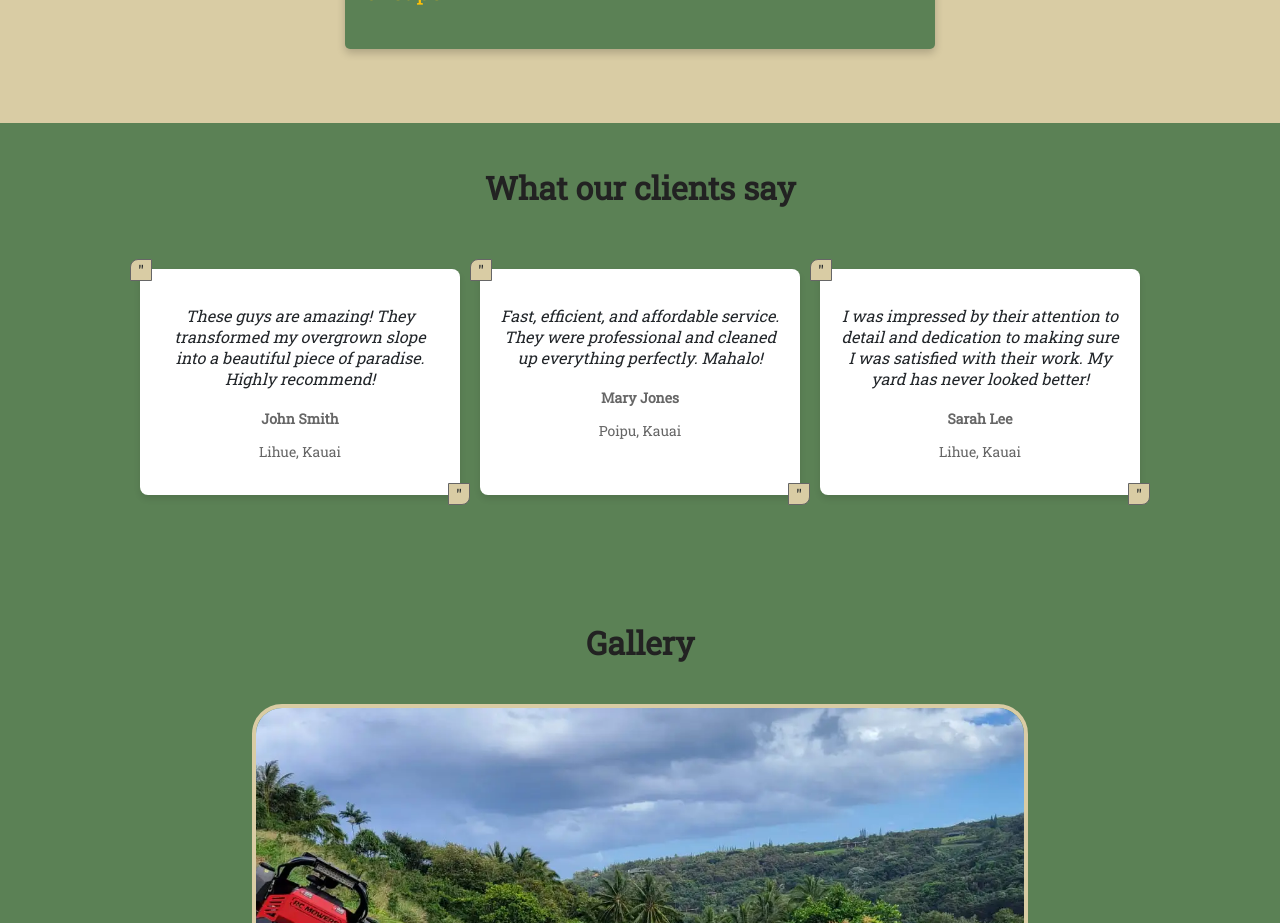
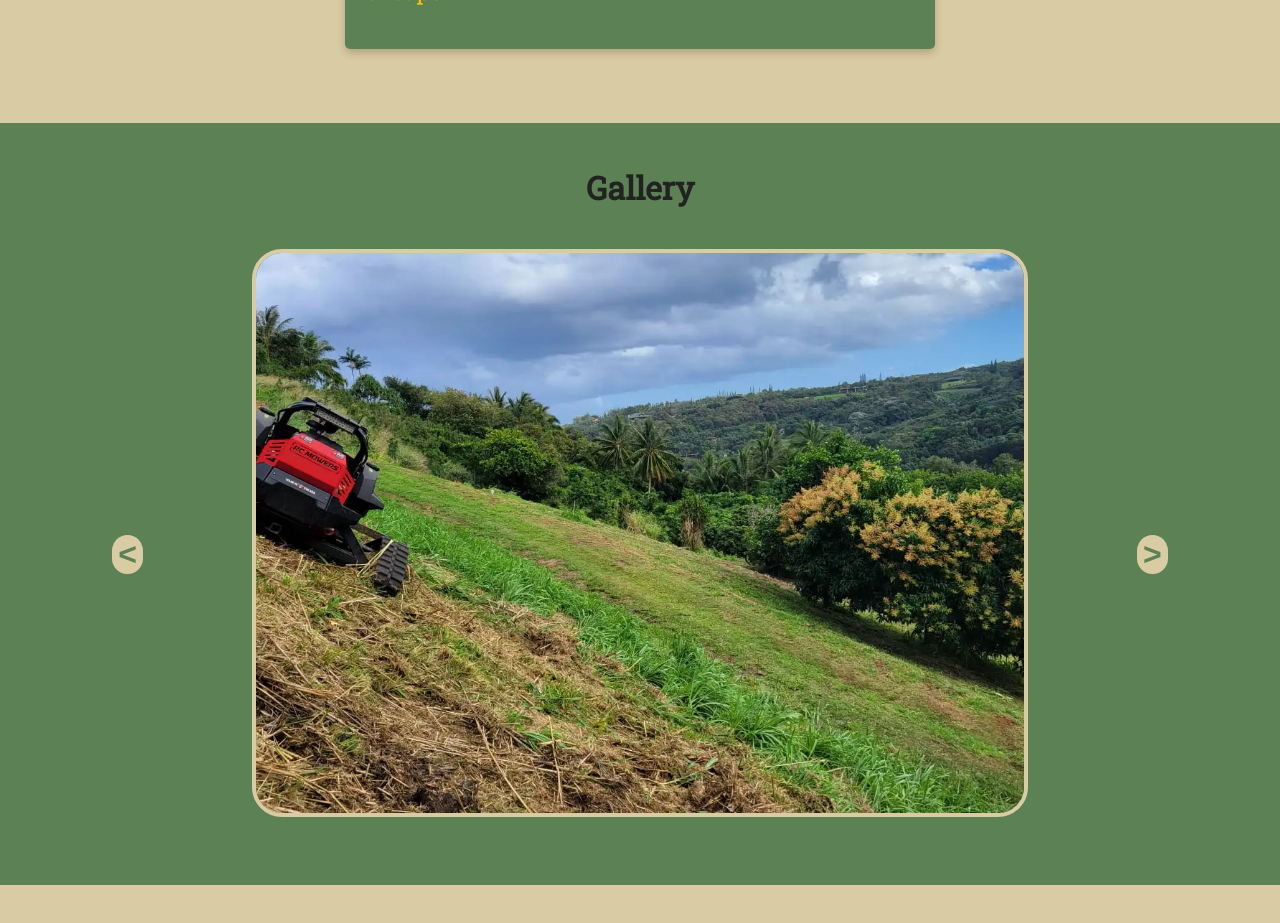
Before and after one commit to gefenbar/kilauea-slope-mowing-website, a React (Create React App) app: page / in a window 1280 px wide. Shown: the part 1740-2663 px from the top of the page. Built offline with nearby package versions, Linux system fonts and the light colour scheme; no server answers.

Commit message:
NEW VERSION - Testimonials removed temporary

```diff
--- a/src/App.js
+++ b/src/App.js
@@ -8,7 +8,7 @@ import Gallery from "./Components/Gallery.js";
 import Hero from "./Components/Hero.js";
 import Services from "./Components/Services.js";
 import FireHazard from "./Components/FireHazard.js";
-import Testimonial from "./Components/Testimonial.js";
+// import Testimonial from "./Components/Testimonial.js";
 import { AccessibilityWidget } from "react-accessibility";
 
 export default function App() {
@@ -42,7 +42,7 @@ Transforming landscapes with precision. Get your free estimate today!"
       <Hero />
       <Services />
       <FireHazard/>
-      <Testimonial/>
+      {/* <Testimonial/> */}
       <Gallery />
       <TransformationSection />
       <Contact_Form />
```
